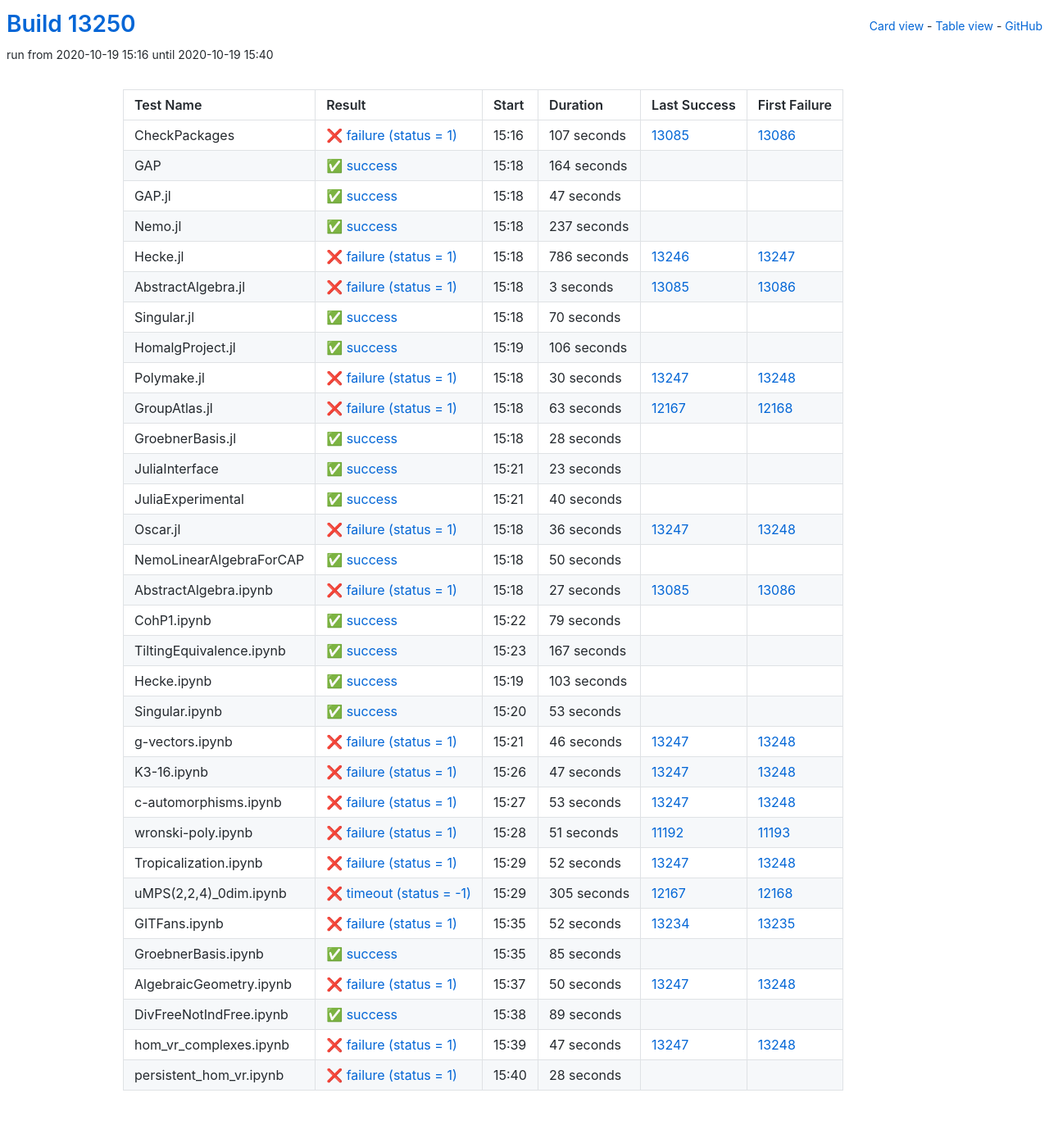
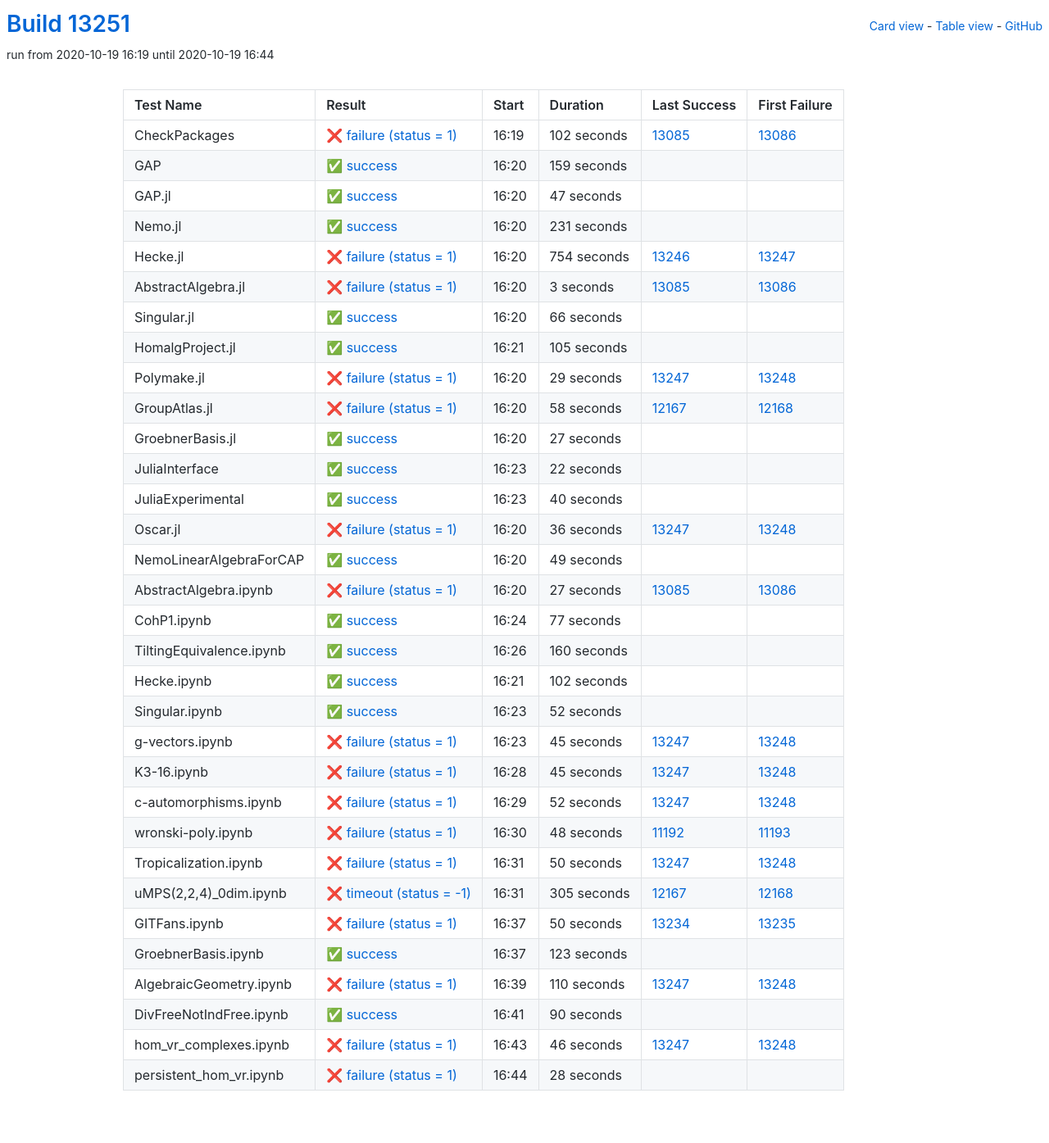
Before and after one commit to oscar-system/oscar-ci-status, a Jekyll site: the page built from table.html, in a window 1280 px wide. Shown: the whole page at 82% size. Built offline with Jekyll 4.4.1, drawn with Linux system fonts in a browser that asks for light colours.

Commit message:
Build #13251

```diff
--- a/_data/ci.yml
+++ b/_data/ci.yml
@@ -1,6 +1,6 @@
 ---
-build: 13250
-build_url: https://oscarci.mathematik.uni-kl.de/job/oscar/13250/
+build: 13251
+build_url: https://oscarci.mathematik.uni-kl.de/job/oscar/13251/
 job: oscar
 organization: oscar-system
 repo: oscar-ci-status
@@ -8,32 +8,32 @@
 tests:
 - name: CheckPackages
   id: checkpackages
-  log: https://oscarci.mathematik.uni-kl.de/job/oscar/13250/artifact/logs/build-13250/CheckPackages.log
-  start: 2020-10-19 15:16
+  log: https://oscarci.mathematik.uni-kl.de/job/oscar/13251/artifact/logs/build-13251/CheckPackages.log
+  start: 2020-10-19 16:19
   success: false
   exitcode: 1
   status: failure
-  duration: 107
+  duration: 102
   last_success: 13085
   last_success_url: https://oscarci.mathematik.uni-kl.de/job/oscar/13085/
   first_failure: 13086
   first_failure_url: https://oscarci.mathematik.uni-kl.de/job/oscar/13086/
 - name: GAP
   id: gap
-  log: https://oscarci.mathematik.uni-kl.de/job/oscar/13250/artifact/logs/build-13250/GAP.log
-  start: 2020-10-19 15:18
+  log: https://oscarci.mathematik.uni-kl.de/job/oscar/13251/artifact/logs/build-13251/GAP.log
+  start: 2020-10-19 16:20
   success: true
   exitcode: 0
   status: success
-  duration: 164
+  duration: 159
   last_success: false
   last_success_url:
   first_failure: false
   first_failure_url:
 - name: GAP.jl
   id: gap-jl
-  log: https://oscarci.mathematik.uni-kl.de/job/oscar/13250/artifact/logs/build-13250/GAP.jl.log
-  start: 2020-10-19 15:18
+  log: https://oscarci.mathematik.uni-kl.de/job/oscar/13251/artifact/logs/build-13251/GAP.jl.log
+  start: 2020-10-19 16:20
   success: true
   exitcode: 0
   status: success
@@ -44,32 +44,32 @@
   first_failure_url:
 - name: Nemo.jl
   id: nemo-jl
-  log: https://oscarci.mathematik.uni-kl.de/job/oscar/13250/artifact/logs/build-13250/Nemo.jl.log
-  start: 2020-10-19 15:18
+  log: https://oscarci.mathematik.uni-kl.de/job/oscar/13251/artifact/logs/build-13251/Nemo.jl.log
+  start: 2020-10-19 16:20
   success: true
   exitcode: 0
   status: success
-  duration: 237
+  duration: 231
   last_success: false
   last_success_url:
   first_failure: false
   first_failure_url:
 - name: Hecke.jl
   id: hecke-jl
-  log: https://oscarci.mathematik.uni-kl.de/job/oscar/13250/artifact/logs/build-13250/Hecke.jl.log
-  start: 2020-10-19 15:18
+  log: https://oscarci.mathematik.uni-kl.de/job/oscar/13251/artifact/logs/build-13251/Hecke.jl.log
+  start: 2020-10-19 16:20
   success: false
   exitcode: 1
   status: failure
-  duration: 786
+  duration: 754
   last_success: 13246
   last_success_url: https://oscarci.mathematik.uni-kl.de/job/oscar/13246/
   first_failure: 13247
   first_failure_url: https://oscarci.mathematik.uni-kl.de/job/oscar/13247/
 - name: AbstractAlgebra.jl
   id: abstractalgebra-jl
-  log: https://oscarci.mathematik.uni-kl.de/job/oscar/13250/artifact/logs/build-13250/AbstractAlgebra.jl.log
-  start: 2020-10-19 15:18
+  log: https://oscarci.mathematik.uni-kl.de/job/oscar/13251/artifact/logs/build-13251/AbstractAlgebra.jl.log
+  start: 2020-10-19 16:20
   success: false
   exitcode: 1
   status: failure
@@ -80,80 +80,80 @@
   first_failure_url: https://oscarci.mathematik.uni-kl.de/job/oscar/13086/
 - name: Singular.jl
   id: singular-jl
-  log: https://oscarci.mathematik.uni-kl.de/job/oscar/13250/artifact/logs/build-13250/Singular.jl.log
-  start: 2020-10-19 15:18
+  log: https://oscarci.mathematik.uni-kl.de/job/oscar/13251/artifact/logs/build-13251/Singular.jl.log
+  start: 2020-10-19 16:20
   success: true
   exitcode: 0
   status: success
-  duration: 70
+  duration: 66
   last_success: false
   last_success_url:
   first_failure: false
   first_failure_url:
 - name: HomalgProject.jl
   id: homalgproject-jl
-  log: https://oscarci.mathematik.uni-kl.de/job/oscar/13250/artifact/logs/build-13250/HomalgProject.jl.log
-  start: 2020-10-19 15:19
+  log: https://oscarci.mathematik.uni-kl.de/job/oscar/13251/artifact/logs/build-13251/HomalgProject.jl.log
+  start: 2020-10-19 16:21
   success: true
   exitcode: 0
   status: success
-  duration: 106
+  duration: 105
   last_success: false
   last_success_url:
   first_failure: false
   first_failure_url:
 - name: Polymake.jl
   id: polymake-jl
-  log: https://oscarci.mathematik.uni-kl.de/job/oscar/13250/artifact/logs/build-13250/Polymake.jl.log
-  start: 2020-10-19 15:18
+  log: https://oscarci.mathematik.uni-kl.de/job/oscar/13251/artifact/logs/build-13251/Polymake.jl.log
+  start: 2020-10-19 16:20
   success: false
   exitcode: 1
   status: failure
-  duration: 30
+  duration: 29
   last_success: 13247
   last_success_url: https://oscarci.mathematik.uni-kl.de/job/oscar/13247/
   first_failure: 13248
   first_failure_url: https://oscarci.mathematik.uni-kl.de/job/oscar/13248/
 - name: GroupAtlas.jl
   id: groupatlas-jl
-  log: https://oscarci.mathematik.uni-kl.de/job/oscar/13250/artifact/logs/build-13250/GroupAtlas.jl.log
-  start: 2020-10-19 15:18
+  log: https://oscarci.mathematik.uni-kl.de/job/oscar/13251/artifact/logs/build-13251/GroupAtlas.jl.log
+  start: 2020-10-19 16:20
   success: false
   exitcode: 1
   status: failure
-  duration: 63
+  duration: 58
   last_success: 12167
   last_success_url: https://oscarci.mathematik.uni-kl.de/job/oscar/12167/
   first_failure: 12168
   first_failure_url: https://oscarci.mathematik.uni-kl.de/job/oscar/12168/
 - name: GroebnerBasis.jl
   id: groebnerbasis-jl
-  log: https://oscarci.mathematik.uni-kl.de/job/oscar/13250/artifact/logs/build-13250/GroebnerBasis.jl.log
-  start: 2020-10-19 15:18
+  log: https://oscarci.mathematik.uni-kl.de/job/oscar/13251/artifact/logs/build-13251/GroebnerBasis.jl.log
+  start: 2020-10-19 16:20
   success: true
   exitcode: 0
   status: success
-  duration: 28
+  duration: 27
   last_success: false
   last_success_url:
   first_failure: false
   first_failure_url:
 - name: JuliaInterface
   id: juliainterface
-  log: https://oscarci.mathematik.uni-kl.de/job/oscar/13250/artifact/logs/build-13250/JuliaInterface.log
-  start: 2020-10-19 15:21
+  log: https://oscarci.mathematik.uni-kl.de/job/oscar/13251/artifact/logs/build-13251/JuliaInterface.log
+  start: 2020-10-19 16:23
   success: true
   exitcode: 0
   status: success
-  duration: 23
+  duration: 22
   last_success: false
   last_success_url:
   first_failure: false
   first_failure_url:
 - name: JuliaExperimental
   id: juliaexperimental
-  log: https://oscarci.mathematik.uni-kl.de/job/oscar/13250/artifact/logs/build-13250/JuliaExperimental.log
-  start: 2020-10-19 15:21
+  log: https://oscarci.mathematik.uni-kl.de/job/oscar/13251/artifact/logs/build-13251/JuliaExperimental.log
+  start: 2020-10-19 16:23
   success: true
   exitcode: 0
   status: success
@@ -164,8 +164,8 @@
   first_failure_url:
 - name: Oscar.jl
   id: oscar-jl
-  log: https://oscarci.mathematik.uni-kl.de/job/oscar/13250/artifact/logs/build-13250/Oscar.jl.log
-  start: 2020-10-19 15:18
+  log: https://oscarci.mathematik.uni-kl.de/job/oscar/13251/artifact/logs/build-13251/Oscar.jl.log
+  start: 2020-10-19 16:20
   success: false
   exitcode: 1
   status: failure
@@ -176,20 +176,20 @@
   first_failure_url: https://oscarci.mathematik.uni-kl.de/job/oscar/13248/
 - name: NemoLinearAlgebraForCAP
   id: nemolinearalgebraforcap
-  log: https://oscarci.mathematik.uni-kl.de/job/oscar/13250/artifact/logs/build-13250/NemoLinearAlgebraForCAP.log
-  start: 2020-10-19 15:18
+  log: https://oscarci.mathematik.uni-kl.de/job/oscar/13251/artifact/logs/build-13251/NemoLinearAlgebraForCAP.log
+  start: 2020-10-19 16:20
   success: true
   exitcode: 0
   status: success
-  duration: 50
+  duration: 49
   last_success: false
   last_success_url:
   first_failure: false
   first_failure_url:
 - name: AbstractAlgebra.ipynb
   id: abstractalgebra-ipynb
-  log: https://oscarci.mathematik.uni-kl.de/job/oscar/13250/artifact/logs/build-13250/AbstractAlgebra.ipynb.log
-  start: 2020-10-19 15:18
+  log: https://oscarci.mathematik.uni-kl.de/job/oscar/13251/artifact/logs/build-13251/AbstractAlgebra.ipynb.log
+  start: 2020-10-19 16:20
   success: false
   exitcode: 1
   status: failure
@@ -200,104 +200,80 @@
   first_failure_url: https://oscarci.mathematik.uni-kl.de/job/oscar/13086/
 - name: CohP1.ipynb
   id: cohp1-ipynb
-  log: https://oscarci.mathematik.uni-kl.de/job/oscar/13250/artifact/logs/build-13250/CohP1.ipynb.log
-  start: 2020-10-19 15:22
+  log: https://oscarci.mathematik.uni-kl.de/job/oscar/13251/artifact/logs/build-13251/CohP1.ipynb.log
+  start: 2020-10-19 16:24
   success: true
   exitcode: 0
   status: success
-  duration: 79
+  duration: 77
   last_success: false
   last_success_url:
   first_failure: false
   first_failure_url:
 - name: TiltingEquivalence.ipynb
   id: tiltingequivalence-ipynb
-  log: https://oscarci.mathematik.uni-kl.de/job/oscar/13250/artifact/logs/build-13250/TiltingEquivalence.ipynb.log
-  start: 2020-10-19 15:23
+  log: https://oscarci.mathematik.uni-kl.de/job/oscar/13251/artifact/logs/build-13251/TiltingEquivalence.ipynb.log
+  start: 2020-10-19 16:26
   success: true
   exitcode: 0
   status: success
-  duration: 167
+  duration: 160
   last_success: false
   last_success_url:
   first_failure: false
   first_failure_url:
 - name: Hecke.ipynb
   id: hecke-ipynb
-  log: https://oscarci.mathematik.uni-kl.de/job/oscar/13250/artifact/logs/build-13250/Hecke.ipynb.log
-  start: 2020-10-19 15:19
+  log: https://oscarci.mathematik.uni-kl.de/job/oscar/13251/artifact/logs/build-13251/Hecke.ipynb.log
+  start: 2020-10-19 16:21
   success: true
   exitcode: 0
   status: success
-  duration: 103
+  duration: 102
   last_success: false
   last_success_url:
   first_failure: false
   first_failure_url:
 - name: Singular.ipynb
   id: singular-ipynb
-  log: https://oscarci.mathematik.uni-kl.de/job/oscar/13250/artifact/logs/build-13250/Singular.ipynb.log
-  start: 2020-10-19 15:20
+  log: https://oscarci.mathematik.uni-kl.de/job/oscar/13251/artifact/logs/build-13251/Singular.ipynb.log
+  start: 2020-10-19 16:23
   success: true
   exitcode: 0
   status: success
-  duration: 53
+  duration: 52
   last_success: false
   last_success_url:
   first_failure: false
   first_failure_url:
 - name: g-vectors.ipynb
   id: g-vectors-ipynb
-  log: https://oscarci.mathematik.uni-kl.de/job/oscar/13250/artifact/logs/build-13250/g-vectors.ipynb.log
-  start: 2020-10-19 15:21
+  log: https://oscarci.mathematik.uni-kl.de/job/oscar/13251/artifact/logs/build-13251/g-vectors.ipynb.log
+  start: 2020-10-19 16:23
   success: false
   exitcode: 1
   status: failure
-  duration: 46
+  duration: 45
   last_success: 13247
   last_success_url: https://oscarci.mathematik.uni-kl.de/job/oscar/13247/
   first_failure: 13248
   first_failure_url: https://oscarci.mathematik.uni-kl.de/job/oscar/13248/
 - name: K3-16.ipynb
   id: k3-16-ipynb
-  log: https://oscarci.mathematik.uni-kl.de/job/oscar/13250/artifact/logs/build-13250/K3-16.ipynb.log
-  start: 2020-10-19 15:26
+  log: https://oscarci.mathematik.uni-kl.de/job/oscar/13251/artifact/logs/build-13251/K3-16.ipynb.log
+  start: 2020-10-19 16:28
   success: false
   exitcode: 1
   status: failure
-  duration: 47
+  duration: 45
   last_success: 13247
   last_success_url: https://oscarci.mathematik.uni-kl.de/job/oscar/13247/
   first_failure: 13248
   first_failure_url: https://oscarci.mathematik.uni-kl.de/job/oscar/13248/
 - name: c-automorphisms.ipynb
   id: c-automorphisms-ipynb
-  log: https://oscarci.mathematik.uni-kl.de/job/oscar/13250/artifact/logs/build-13250/c-automorphisms.ipynb.log
-  start: 2020-10-19 15:27
-  success: false
-  exitcode: 1
-  status: failure
-  duration: 53
-  last_success: 13247
-  last_success_url: https://oscarci.mathematik.uni-kl.de/job/oscar/13247/
-  first_failure: 13248
-  first_failure_url: https://oscarci.mathematik.uni-kl.de/job/oscar/13248/
-- name: wronski-poly.ipynb
-  id: wronski-poly-ipynb
-  log: https://oscarci.mathematik.uni-kl.de/job/oscar/13250/artifact/logs/build-13250/wronski-poly.ipynb.log
-  start: 2020-10-19 15:28
-  success: false
-  exitcode: 1
-  status: failure
-  duration: 51
-  last_success: 11192
-  last_success_url: https://oscarci.mathematik.uni-kl.de/job/oscar/11192/
-  first_failure: 11193
-  first_failure_url: https://oscarci.mathematik.uni-kl.de/job/oscar/11193/
-- name: Tropicalization.ipynb
-  id: tropicalization-ipynb
-  log: https://oscarci.mathematik.uni-kl.de/job/oscar/13250/artifact/logs/build-13250/Tropicalization.ipynb.log
-  start: 2020-10-19 15:29
+  log: https://oscarci.mathematik.uni-kl.de/job/oscar/13251/artifact/logs/build-13251/c-automorphisms.ipynb.log
+  start: 2020-10-19 16:29
   success: false
   exitcode: 1
   status: failure
@@ -306,10 +282,34 @@
   last_success_url: https://oscarci.mathematik.uni-kl.de/job/oscar/13247/
   first_failure: 13248
   first_failure_url: https://oscarci.mathematik.uni-kl.de/job/oscar/13248/
+- name: wronski-poly.ipynb
+  id: wronski-poly-ipynb
+  log: https://oscarci.mathematik.uni-kl.de/job/oscar/13251/artifact/logs/build-13251/wronski-poly.ipynb.log
+  start: 2020-10-19 16:30
+  success: false
+  exitcode: 1
+  status: failure
+  duration: 48
+  last_success: 11192
+  last_success_url: https://oscarci.mathematik.uni-kl.de/job/oscar/11192/
+  first_failure: 11193
+  first_failure_url: https://oscarci.mathematik.uni-kl.de/job/oscar/11193/
+- name: Tropicalization.ipynb
+  id: tropicalization-ipynb
+  log: https://oscarci.mathematik.uni-kl.de/job/oscar/13251/artifact/logs/build-13251/Tropicalization.ipynb.log
+  start: 2020-10-19 16:31
+  success: false
+  exitcode: 1
+  status: failure
+  duration: 50
+  last_success: 13247
+  last_success_url: https://oscarci.mathematik.uni-kl.de/job/oscar/13247/
+  first_failure: 13248
+  first_failure_url: https://oscarci.mathematik.uni-kl.de/job/oscar/13248/
 - name: uMPS(2,2,4)_0dim.ipynb
   id: umps-2-2-4-0dim-ipynb
-  log: https://oscarci.mathematik.uni-kl.de/job/oscar/13250/artifact/logs/build-13250/uMPS-2-2-4-_0dim.ipynb.log
-  start: 2020-10-19 15:29
+  log: https://oscarci.mathematik.uni-kl.de/job/oscar/13251/artifact/logs/build-13251/uMPS-2-2-4-_0dim.ipynb.log
+  start: 2020-10-19 16:31
   success: false
   exitcode: -1
   status: timeout
@@ -320,68 +320,68 @@
   first_failure_url: https://oscarci.mathematik.uni-kl.de/job/oscar/12168/
 - name: GITFans.ipynb
   id: gitfans-ipynb
-  log: https://oscarci.mathematik.uni-kl.de/job/oscar/13250/artifact/logs/build-13250/GITFans.ipynb.log
-  start: 2020-10-19 15:35
+  log: https://oscarci.mathematik.uni-kl.de/job/oscar/13251/artifact/logs/build-13251/GITFans.ipynb.log
+  start: 2020-10-19 16:37
   success: false
   exitcode: 1
   status: failure
-  duration: 52
+  duration: 50
   last_success: 13234
   last_success_url: https://oscarci.mathematik.uni-kl.de/job/oscar/13234/
   first_failure: 13235
   first_failure_url: https://oscarci.mathematik.uni-kl.de/job/oscar/13235/
 - name: GroebnerBasis.ipynb
   id: groebnerbasis-ipynb
-  log: https://oscarci.mathematik.uni-kl.de/job/oscar/13250/artifact/logs/build-13250/GroebnerBasis.ipynb.log
-  start: 2020-10-19 15:35
+  log: https://oscarci.mathematik.uni-kl.de/job/oscar/13251/artifact/logs/build-13251/GroebnerBasis.ipynb.log
+  start: 2020-10-19 16:37
   success: true
   exitcode: 0
   status: success
-  duration: 85
+  duration: 123
   last_success: false
   last_success_url:
   first_failure: false
   first_failure_url:
 - name: AlgebraicGeometry.ipynb
   id: algebraicgeometry-ipynb
-  log: https://oscarci.mathematik.uni-kl.de/job/oscar/13250/artifact/logs/build-13250/AlgebraicGeometry.ipynb.log
-  start: 2020-10-19 15:37
+  log: https://oscarci.mathematik.uni-kl.de/job/oscar/13251/artifact/logs/build-13251/AlgebraicGeometry.ipynb.log
+  start: 2020-10-19 16:39
   success: false
   exitcode: 1
   status: failure
-  duration: 50
+  duration: 110
   last_success: 13247
   last_success_url: https://oscarci.mathematik.uni-kl.de/job/oscar/13247/
   first_failure: 13248
   first_failure_url: https://oscarci.mathematik.uni-kl.de/job/oscar/13248/
 - name: DivFreeNotIndFree.ipynb
   id: divfreenotindfree-ipynb
-  log: https://oscarci.mathematik.uni-kl.de/job/oscar/13250/artifact/logs/build-13250/DivFreeNotIndFree.ipynb.log
-  start: 2020-10-19 15:38
+  log: https://oscarci.mathematik.uni-kl.de/job/oscar/13251/artifact/logs/build-13251/DivFreeNotIndFree.ipynb.log
+  start: 2020-10-19 16:41
   success: true
   exitcode: 0
   status: success
-  duration: 89
+  duration: 90
   last_success: false
   last_success_url:
   first_failure: false
   first_failure_url:
 - name: hom_vr_complexes.ipynb
   id: hom-vr-complexes-ipynb
-  log: https://oscarci.mathematik.uni-kl.de/job/oscar/13250/artifact/logs/build-13250/hom_vr_complexes.ipynb.log
-  start: 2020-10-19 15:39
+  log: https://oscarci.mathematik.uni-kl.de/job/oscar/13251/artifact/logs/build-13251/hom_vr_complexes.ipynb.log
+  start: 2020-10-19 16:43
   success: false
   exitcode: 1
   status: failure
-  duration: 47
+  duration: 46
   last_success: 13247
   last_success_url: https://oscarci.mathematik.uni-kl.de/job/oscar/13247/
   first_failure: 13248
   first_failure_url: https://oscarci.mathematik.uni-kl.de/job/oscar/13248/
 - name: persistent_hom_vr.ipynb
   id: persistent-hom-vr-ipynb
-  log: https://oscarci.mathematik.uni-kl.de/job/oscar/13250/artifact/logs/build-13250/persistent_hom_vr.ipynb.log
-  start: 2020-10-19 15:40
+  log: https://oscarci.mathematik.uni-kl.de/job/oscar/13251/artifact/logs/build-13251/persistent_hom_vr.ipynb.log
+  start: 2020-10-19 16:44
   success: false
   exitcode: 1
   status: failure
```
Also changed, not shown: README.md.
